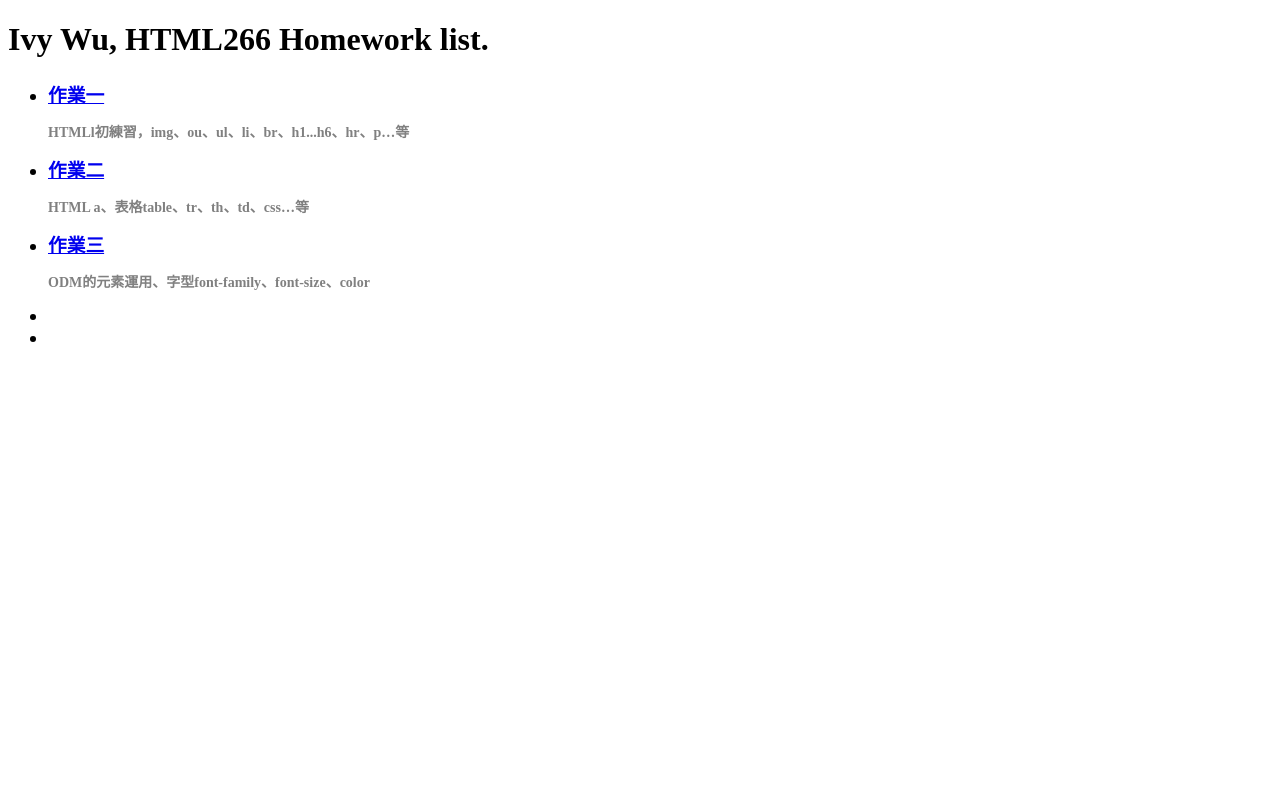
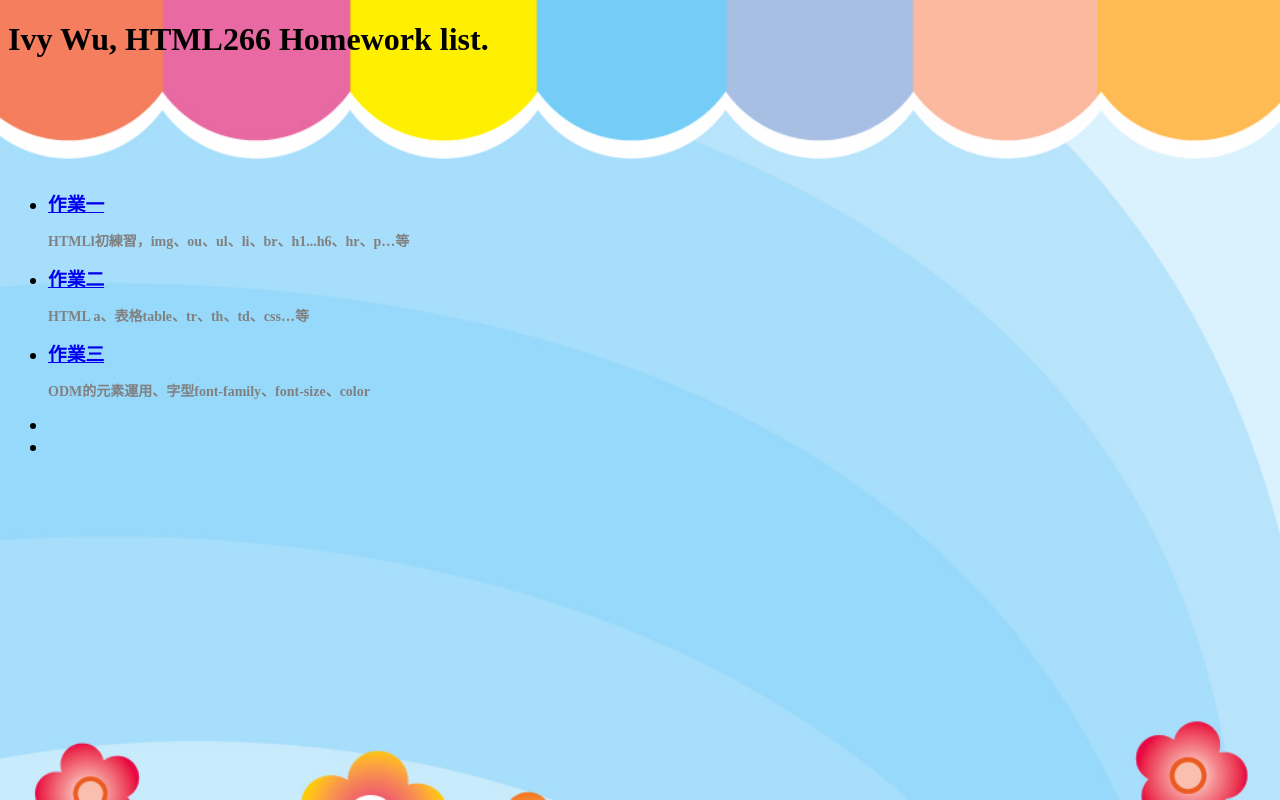
Before and after one commit to ivy760723/ivy760723.github.io, a plain HTML site: page index.html in a window 1280 px wide. Drawn offline with Linux system fonts and the light colour scheme.

Commit message:
1050117-4

```diff
--- a/css/work.css
+++ b/css/work.css
@@ -1,3 +1,9 @@
+#index_body {
+    background-image: url("../img/index背景.jpg");
+    background-repeat: no-repeat;
+    background-size: 100%;
+}
+
 .index_p {
     font-size: 14px;
     color: gray;
--- a/index.html
+++ b/index.html
@@ -3,12 +3,17 @@
 
 <head>
     <meta charset="utf-8">
-    <title> Ivy Wu, HTML266 HomeWork</title>
+    <title> Ivy Wu, HTML266 HomeWork </title>
     <link type="text/css" rel="stylesheet" href="css/work.css">
 </head>
 
-<body>
+<body id="index_body" bgcolor="pink">
     <h1>Ivy Wu, HTML266 Homework list.</h1>
+    <br>
+    <br>
+    <br>
+    <br>
+    <br>
     <h3>
 		    <ul>
 		    	<li><a href="page/work_1.html">作業一</a></li>
```
Also changed, not shown: img/index背景.jpg (added).
